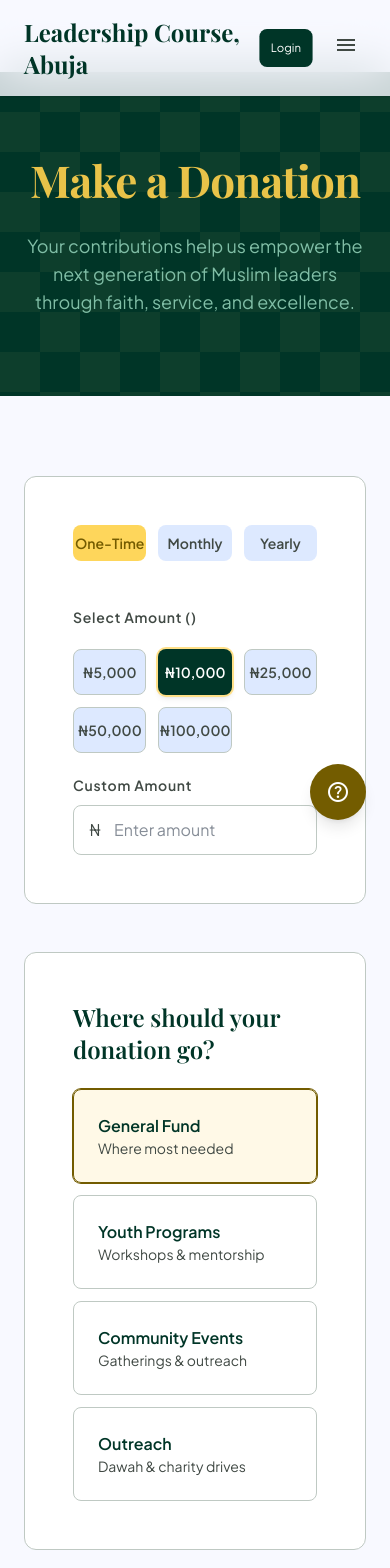
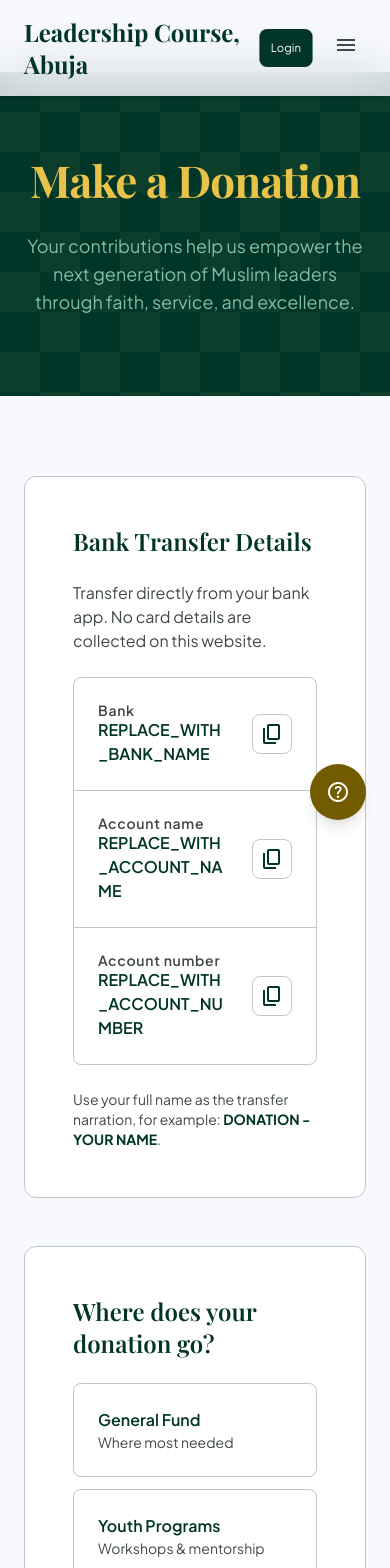
Before and after one commit to atomic-ustadh/sbiodub, a React (Vite) app: page /donate in a window 390 px wide. Shown: the top 1568 px of the page. Built offline with nearby package versions, Linux system fonts and the light colour scheme.

Commit message:
donation restructuring

```diff
--- /dev/null
+++ b/src/config/donation.ts
@@ -0,0 +1,6 @@
+export const donationConfig = {
+  bankName: "REPLACE_WITH_BANK_NAME",
+  accountName: "REPLACE_WITH_ACCOUNT_NAME",
+  accountNumber: "REPLACE_WITH_ACCOUNT_NUMBER",
+  whatsappNumber: "REPLACE_WITH_WHATSAPP_NUMBER",
+}
--- a/src/context/AuthContext.tsx
+++ b/src/context/AuthContext.tsx
@@ -48,17 +48,6 @@ export interface Donation extends DonationInput {
   date: string
 }
 
-export interface CardInput {
-  last4: string
-  brand: string
-  name: string
-  expiry: string
-}
-
-export interface SavedCard extends CardInput {
-  id: string
-}
-
 export type AuthResult = { ok: true } | { ok: false; error: string }
 
 interface AuthContextValue {
@@ -73,9 +62,6 @@ interface AuthContextValue {
   cancelRsvp: (eventId: string) => void
   donations: Donation[]
   addDonation: (donation: DonationInput) => void
-  cards: SavedCard[]
-  addCard: (card: CardInput) => void
-  removeCard: (cardId: string) => void
 }
 
 const AuthContext = createContext<AuthContextValue | null>(null)
@@ -110,13 +96,15 @@ export function AuthProvider({ children }: { children: ReactNode }) {
   const [users, setUsers] = useState<StoredUser[]>(() => load('users', []))
   const [rsvps, setRsvps] = useState<Record<string, Rsvp[]>>(() => load('rsvps', {}))
   const [donations, setDonations] = useState<Record<string, Donation[]>>(() => load('donations', {}))
-  const [cards, setCards] = useState<Record<string, SavedCard[]>>(() => load('cards', {}))
 
   useEffect(() => { save('session', user) }, [user])
   useEffect(() => { save('users', users) }, [users])
   useEffect(() => { save('rsvps', rsvps) }, [rsvps])
   useEffect(() => { save('donations', donations) }, [donations])
-  useEffect(() => { save('cards', cards) }, [cards])
+  useEffect(() => {
+    localStorage.removeItem('lca_cards')
+    localStorage.removeItem('sbio_cards')
+  }, [])
 
   const signup = useCallback(({ name, email, password, phone, interests }: SignupInput): AuthResult => {
     if (users.find((u) => u.email === email)) {
@@ -189,22 +177,6 @@ export function AuthProvider({ children }: { children: ReactNode }) {
     })
   }, [user])
 
-  const addCard = useCallback((card: CardInput) => {
-    if (!user) return
-    setCards((prev) => {
-      const list = prev[user.id] || []
-      return { ...prev, [user.id]: [...list, { id: crypto.randomUUID(), ...card }] }
-    })
-  }, [user])
-
-  const removeCard = useCallback((cardId: string) => {
-    if (!user) return
-    setCards((prev) => {
-      const list = (prev[user.id] || []).filter((c) => c.id !== cardId)
-      return { ...prev, [user.id]: list }
-    })
-  }, [user])
-
   return (
     <AuthContext.Provider value={{
       user, users, signup, login, logout, updateProfile,
@@ -212,8 +184,6 @@ export function AuthProvider({ children }: { children: ReactNode }) {
       addRsvp, cancelRsvp,
       donations: user ? (donations[user.id] || []) : [],
       addDonation,
-      cards: user ? (cards[user.id] || []) : [],
-      addCard, removeCard,
     }}>
       {children}
     </AuthContext.Provider>
--- a/src/pages/Donate.tsx
+++ b/src/pages/Donate.tsx
@@ -1,7 +1,5 @@
 import { useState } from "react";
-import { Link } from "react-router-dom";
-
-const presetAmounts = [5000, 10000, 25000, 50000, 100000];
+import { donationConfig } from "../config/donation";
 
 const allocations = [
   { key: "general", label: "General Fund", desc: "Where most needed" },
@@ -10,20 +8,67 @@ const allocations = [
   { key: "outreach", label: "Outreach", desc: "Dawah & charity drives" },
 ];
 
+const faqs = [
+  {
+    q: "How do I make a donation?",
+    a: "Transfer the amount to the bank account shown on this page, then send your bank transfer receipt to us on WhatsApp so we can verify it.",
+  },
+  {
+    q: "Do you collect card details?",
+    a: "No. We are currently using bank transfers only. Do not send card numbers, expiry dates, CVV codes, PINs, or banking passwords to anyone.",
+  },
+  {
+    q: "How do I get a donation receipt?",
+    a: "Send the transfer receipt from your bank app on WhatsApp. After we confirm the credit, we will acknowledge your donation. Contact us if you need a formal acknowledgement.",
+  },
+  {
+    q: "Can I donate monthly?",
+    a: "Yes. You can set up a standing order with your bank, or contact us on WhatsApp and we can advise on recurring giving. Recurring payments are not automated on this website.",
+  },
+  {
+    q: "Where does my donation go?",
+    a: "Donations support our General Fund, Youth Programs, Community Events, and Outreach work. Contact us on WhatsApp if you want to direct your gift to a specific area.",
+  },
+];
+
 export default function Donate() {
-  const [frequency, setFrequency] = useState("one-time");
-  const [amount, setAmount] = useState(10000);
-  const [customAmount, setCustomAmount] = useState("");
-  const [allocation, setAllocation] = useState("general");
+  const [donorName, setDonorName] = useState("");
+  const [donorEmail, setDonorEmail] = useState("");
+  const [donorPhone, setDonorPhone] = useState("");
+  const [transferReference, setTransferReference] = useState("");
+  const [copied, setCopied] = useState<string | null>(null);
 
-  const selectAmount = (val: number) => {
-    setAmount(val);
-    setCustomAmount("");
+  const copyDetail = async (label: string, value: string) => {
+    try {
+      await navigator.clipboard.writeText(value);
+      setCopied(label);
+      setTimeout(() => setCopied(null), 2000);
+    } catch {
+      setCopied(null);
+    }
   };
+
+  const whatsappNumber = donationConfig.whatsappNumber.replace(/\D/g, "");
+  const whatsappReady =
+    !donationConfig.whatsappNumber.startsWith("REPLACE_WITH_") &&
+    whatsappNumber.length > 0;
+  const whatsappMessage = [
+    "Hello LCA Abuja, I have made a donation.",
+    `Name: ${donorName || "Not provided"}`,
+    `Email: ${donorEmail || "Not provided"}`,
+    `Phone: ${donorPhone || "Not provided"}`,
+    `Bank reference: ${transferReference || "Not provided"}`,
+    "Please find my transfer receipt attached.",
+  ].join("\n");
+  const whatsappHref = `https://wa.me/${whatsappNumber}?text=${encodeURIComponent(whatsappMessage)}`;
+  const accountDetails = [
+    { label: "Bank", value: donationConfig.bankName },
+    { label: "Account name", value: donationConfig.accountName },
+    { label: "Account number", value: donationConfig.accountNumber },
+  ];
 
   return (
     <main className="pt-18 pb-xl">
-      {/* Hero */}
       <section className="relative overflow-hidden bg-primary py-xl mb-xl">
         <div
           className="absolute inset-0"
@@ -46,99 +91,59 @@ export default function Donate() {
       </section>
 
       <div className="grid mx-auto max-w-container-max px-gutter lg:grid-cols-3 gap-xl">
-        {/* Main Form */}
         <div className="lg:col-span-2 space-y-lg">
-          {/* Give / Zakat Toggle */}
           <div className="border bg-surface-container-lowest border-outline-variant rounded-xl p-lg">
-            {/* Frequency */}
-            <div className="flex gap-sm mb-lg">
+            <h2 className="font-headline-sm text-headline-sm text-primary mb-md">
+              Bank Transfer Details
+            </h2>
+            <p className="font-body-md text-body-md text-on-surface-variant mb-md">
+              Transfer directly from your bank app. No card details are
+              collected on this website.
+            </p>
+            <div className="divide-y divide-outline-variant rounded-lg border border-outline-variant">
+              {accountDetails.map((detail) => (
+                <div
+                  key={detail.label}
+                  className="flex items-center justify-between gap-md p-md"
+                >
+                  <div className="min-w-0">
+                    <p className="font-label-md text-label-md text-on-surface-variant">
+                      {detail.label}
+                    </p>
+                    <p className="font-button text-button text-primary break-all">
+                      {detail.value}
+                    </p>
+                  </div>
                   <button
-                onClick={() => setFrequency("one-time")}
-                className={`flex-1 py-2 rounded-lg font-button text-button text-sm transition-all ${
-                  frequency === "one-time"
-                    ? "bg-secondary-container text-on-secondary-container"
-                    : "bg-surface-container-high text-on-surface-variant hover:bg-surface-variant"
-                }`}
+                    onClick={() => copyDetail(detail.label, detail.value)}
+                    className="flex h-10 w-10 shrink-0 items-center justify-center rounded-lg border border-outline-variant text-primary transition-colors hover:bg-surface-container-low"
+                    aria-label={`Copy ${detail.label}`}
                   >
-                One-Time
-              </button>
-              <button
-                onClick={() => setFrequency("monthly")}
-                className={`flex-1 py-2 rounded-lg font-button text-button text-sm transition-all ${
-                  frequency === "monthly"
-                    ? "bg-secondary-container text-on-secondary-container"
-                    : "bg-surface-container-high text-on-surface-variant hover:bg-surface-variant"
-                }`}
-              >
-                Monthly
-              </button>
-              <button
-                onClick={() => setFrequency("Yearly")}
-                className={`flex-1 py-2 rounded-lg font-button text-button text-sm transition-all ${
-                  frequency === "Yearly"
-                    ? "bg-secondary-container text-on-secondary-container"
-                    : "bg-surface-container-high text-on-surface-variant hover:bg-surface-variant"
-                }`}
-              >
-                Yearly
+                    <span className="material-symbols-outlined">
+                      {copied === detail.label ? "check" : "content_copy"}
+                    </span>
                   </button>
                 </div>
-
-            <p className="font-label-md text-label-md text-on-surface-variant mb-md">
-              Select Amount ({frequency === "monthly" ? "per month" : ""})
-            </p>
-            <div className="grid grid-cols-3 sm:grid-cols-5 gap-sm mb-md">
-              {presetAmounts.map((val) => (
-                <button
-                  key={val}
-                  onClick={() => selectAmount(val)}
-                  className={`py-3 rounded-lg font-button text-button text-sm transition-all ${
-                    amount === val && !customAmount
-                      ? "bg-primary text-on-primary shadow-md ring-2 ring-secondary-fixed"
-                      : "bg-surface-container-high text-on-surface-variant hover:bg-surface-variant border border-outline-variant"
-                  }`}
-                >
-                  ₦{val.toLocaleString()}
-                </button>
               ))}
             </div>
-            <div>
-              <label className="block font-label-md text-label-md text-on-surface-variant mb-sm">
-                Custom Amount
-              </label>
-              <div className="relative">
-                <span className="absolute -translate-y-1/2 left-4 top-1/2 text-on-surface-variant font-button">
-                  ₦
+            <p className="mt-md font-body-sm text-body-sm text-on-surface-variant">
+              Use your full name as the transfer narration, for example:{" "}
+              <span className="font-bold text-primary">
+                DONATION - {donorName || "YOUR NAME"}
               </span>
-                <input
-                  type="number"
-                  value={customAmount}
-                  onChange={(e) => {
-                    setCustomAmount(e.target.value);
-                    setAmount(0);
-                  }}
-                  placeholder="Enter amount"
-                  className="w-full py-3 pl-10 pr-4 border rounded-lg border-outline-variant bg-surface-container-lowest text-on-surface font-body-md focus:ring-2 focus:ring-secondary focus:outline-none"
-                />
-              </div>
-            </div>
+              .
+            </p>
           </div>
 
-          {/* Allocation */}
           <div className="border bg-surface-container-lowest border-outline-variant rounded-xl p-lg">
             <h2 className="font-headline-sm text-headline-sm text-primary mb-md">
-              Where should your donation go?
+              Where does your donation go?
             </h2>
             <div className="grid sm:grid-cols-2 gap-sm">
               {allocations.map((a) => (
-                <button
+                <div
                   key={a.key}
-                  onClick={() => setAllocation(a.key)}
-                  className={`text-left p-md rounded-lg border transition-all ${
-                    allocation === a.key
-                      ? "border-secondary bg-secondary-fixed/20 ring-1 ring-secondary"
-                      : "border-outline-variant bg-surface-container-lowest hover:bg-surface-container-low"
-                  }`}
+                  className="rounded-lg border border-outline-variant bg-surface-container-lowest p-md"
                 >
                   <div className="font-button text-button text-primary">
                     {a.label}
@@ -146,16 +151,19 @@ export default function Donate() {
                   <div className="font-body-sm text-body-sm text-on-surface-variant">
                     {a.desc}
                   </div>
-                </button>
+                </div>
               ))}
             </div>
           </div>
 
-          {/* Donor Info */}
           <div className="border bg-surface-container-lowest border-outline-variant rounded-xl p-lg">
             <h2 className="font-headline-sm text-headline-sm text-primary mb-md">
-              Your Information
+              Confirm Your Donation on WhatsApp
             </h2>
+            <p className="font-body-md text-body-md text-on-surface-variant mb-md">
+              After transferring, send your receipt to us on WhatsApp so we can
+              verify the payment and acknowledge your donation.
+            </p>
             <div className="grid sm:grid-cols-2 gap-md">
               <div>
                 <label className="block font-label-md text-label-md text-on-surface-variant mb-sm">
@@ -163,6 +171,8 @@ export default function Donate() {
                 </label>
                 <input
                   type="text"
+                  value={donorName}
+                  onChange={(e) => setDonorName(e.target.value)}
                   className="w-full px-4 py-3 border rounded-lg border-outline-variant bg-surface-container-lowest text-on-surface font-body-md focus:ring-2 focus:ring-secondary focus:outline-none"
                   placeholder="e.g. Ahmed Musa"
                 />
@@ -173,6 +183,8 @@ export default function Donate() {
                 </label>
                 <input
                   type="email"
+                  value={donorEmail}
+                  onChange={(e) => setDonorEmail(e.target.value)}
                   className="w-full px-4 py-3 border rounded-lg border-outline-variant bg-surface-container-lowest text-on-surface font-body-md focus:ring-2 focus:ring-secondary focus:outline-none"
                   placeholder="ahmed@example.com"
                 />
@@ -183,59 +195,54 @@ export default function Donate() {
                 </label>
                 <input
                   type="tel"
+                  value={donorPhone}
+                  onChange={(e) => setDonorPhone(e.target.value)}
                   className="w-full px-4 py-3 border rounded-lg border-outline-variant bg-surface-container-lowest text-on-surface font-body-md focus:ring-2 focus:ring-secondary focus:outline-none"
                   placeholder="080 1234 5678"
                 />
               </div>
               <div>
                 <label className="block font-label-md text-label-md text-on-surface-variant mb-sm">
-                  Anonymous
+                  Bank Reference
                 </label>
-                <select className="w-full px-4 py-3 border rounded-lg border-outline-variant bg-surface-container-lowest text-on-surface font-body-md focus:ring-2 focus:ring-secondary focus:outline-none">
-                  <option value="no">No — show my name</option>
-                  <option value="yes">Yes — keep me anonymous</option>
-                </select>
-              </div>
+                <input
+                  type="text"
+                  value={transferReference}
+                  onChange={(e) => setTransferReference(e.target.value)}
+                  className="w-full px-4 py-3 border rounded-lg border-outline-variant bg-surface-container-lowest text-on-surface font-body-md focus:ring-2 focus:ring-secondary focus:outline-none"
+                  placeholder="From your bank receipt"
+                />
               </div>
             </div>
 
-          {/* Payment */}
-          <div className="border bg-surface-container-lowest border-outline-variant rounded-xl p-lg">
-            <h2 className="font-headline-sm text-headline-sm text-primary mb-md">
-              Payment Method
-            </h2>
-            <div className="grid sm:grid-cols-2 gap-sm mb-lg">
-              {["Card", "Bank Transfer", "PayPal", "USSD"].map((method) => (
+            {whatsappReady ? (
+              <a
+                href={whatsappHref}
+                target="_blank"
+                rel="noopener noreferrer"
+                className="mt-lg flex w-full items-center justify-center gap-sm rounded-xl bg-primary px-lg py-4 font-button text-button text-on-primary shadow-md transition-all hover:bg-primary-container active:scale-[0.99]"
+              >
+                <span className="material-symbols-outlined">chat</span>
+                Send Receipt on WhatsApp
+              </a>
+            ) : (
               <button
-                  key={method}
-                  className="flex items-center px-4 py-3 text-left transition-all border rounded-lg border-outline-variant bg-surface-container-lowest hover:bg-surface-container-low gap-sm"
+                disabled
+                className="mt-lg flex w-full cursor-not-allowed items-center justify-center gap-sm rounded-xl bg-surface-container-high px-lg py-4 font-button text-button text-on-surface-variant"
               >
-                  <span className="material-symbols-outlined text-primary">
-                    {method === "Card"
-                      ? "credit_card"
-                      : method === "Bank Transfer"
-                        ? "account_balance"
-                        : method === "PayPal"
-                          ? "paypal"
-                          : "smartphone"}
-                  </span>
-                  <span className="font-button text-button text-on-surface">
-                    {method}
-                  </span>
+                <span className="material-symbols-outlined">chat</span>
+                WhatsApp contact not configured
               </button>
-              ))}
-            </div>
-            <button className="w-full py-4 rounded-xl bg-primary text-on-primary font-button text-button text-lg hover:bg-primary-container transition-all shadow-md active:scale-[0.99]">
-              {frequency === "monthly"
-                ? `Donate ₦${(customAmount || amount).toLocaleString()}/month`
-                : `Donate ₦${(customAmount || amount).toLocaleString()}`}
-            </button>
+            )}
+
+            <p className="mt-md font-body-sm text-body-sm text-on-surface-variant">
+              Never send card numbers, CVV codes, PINs, or banking passwords.
+              Only send your bank transfer receipt.
+            </p>
           </div>
         </div>
 
-        {/* Sidebar */}
         <aside className="space-y-lg">
-          {/* Trust */}
           <div className="border bg-surface-container-lowest border-outline-variant rounded-xl p-lg space-y-md">
             <h3 className="font-headline-sm text-headline-sm text-primary">
               Your Gift Matters
@@ -243,10 +250,11 @@ export default function Donate() {
             <div className="space-y-sm">
               {[
                 { icon: "verified", text: "100% transparent reporting" },
-                { icon: "shield", text: "Secure payment processing" },
+                { icon: "account_balance", text: "Direct bank transfer" },
+                { icon: "credit_card_off", text: "No card details collected" },
                 {
                   icon: "receipt_long",
-                  text: "Tax-deductible receipt provided",
+                  text: "Receipts verified manually",
                 },
               ].map((item) => (
                 <div key={item.text} className="flex items-start gap-sm">
@@ -261,15 +269,14 @@ export default function Donate() {
             </div>
           </div>
 
-          {/* Testimonial */}
           <div className="border bg-surface-container-lowest border-outline-variant rounded-xl p-lg">
             <span className="block text-3xl opacity-50 material-symbols-outlined text-secondary-fixed mb-sm">
               format_quote
             </span>
             <p className="italic leading-relaxed font-body-md text-body-md text-on-surface-variant mb-sm">
-              "I never imagined my small monthly donation could fund an entire
-              leadership workshop. LCA, Abuja showed me exactly where my money
-              went."
+              &ldquo;I never imagined my small monthly donation could fund an
+              entire leadership workshop. LCA, Abuja showed me exactly where my
+              money went.&rdquo;
             </p>
             <p className="font-button text-button text-primary">— Fatima B.</p>
             <p className="font-body-sm text-body-sm text-on-surface-variant">
@@ -279,35 +286,13 @@ export default function Donate() {
         </aside>
       </div>
 
-      {/* FAQ */}
       <section className="mx-auto max-w-container-max px-gutter mt-xl">
         <div className="border bg-surface-container-lowest border-outline-variant rounded-xl p-lg md:p-xl">
           <h2 className="text-center font-headline-md text-headline-md text-primary mb-lg">
             Frequently Asked Questions
           </h2>
           <div className="max-w-3xl mx-auto space-y-md">
-            {[
-              {
-                q: "Is my donation tax-deductible?",
-                a: "Yes, LCA, Abuja is a registered nonprofit. You will receive a tax-deductible receipt for your contribution.",
-              },
-              {
-                q: "Can I donate Zakat here?",
-                a: "Absolutely. Select the Zakat option and your funds will be disbursed according to Islamic guidelines to eligible recipients.",
-              },
-              {
-                q: "What payment methods do you accept?",
-                a: "We accept credit/debit cards, bank transfers, PayPal, and USSD for Nigerian donors.",
-              },
-              {
-                q: "Can I change or cancel my monthly donation?",
-                a: "Yes, you can modify or cancel your recurring donation anytime by contacting us.",
-              },
-              {
-                q: "How is my donation used?",
-                a: "We provide detailed financial reports. You can also select a specific allocation area to direct your gift.",
-              },
-            ].map(({ q, a }) => (
+            {faqs.map(({ q, a }) => (
               <details
                 key={q}
                 className="transition-all border rounded-lg group border-outline-variant p-md open:bg-surface-container-low"
@@ -326,21 +311,6 @@ export default function Donate() {
           </div>
         </div>
       </section>
-
-      {/* CTA */}
-      <section className="mx-auto text-center max-w-container-max px-gutter mt-xl">
-        <p className="font-body-md text-body-md text-on-surface-variant mb-md">
-          Want to contribute in other ways? We also accept volunteer time,
-          in-kind donations, and corporate sponsorships.
-        </p>
-        <Link
-          to="/join"
-          className="inline-flex items-center transition-transform rounded-lg shadow-md gap-sm bg-secondary-fixed text-on-secondary-fixed font-button text-button px-lg py-md hover:scale-105"
-        >
-          Become a Volunteer
-          <span className="material-symbols-outlined">handshake</span>
-        </Link>
-      </section>
     </main>
   );
 }
```
Also changed, not shown: src/pages/Profile.tsx (+17 -187 lines), 1 other file (tests, documents, lock files or other folders). Lines whose indentation alone changed are shown as unchanged.
